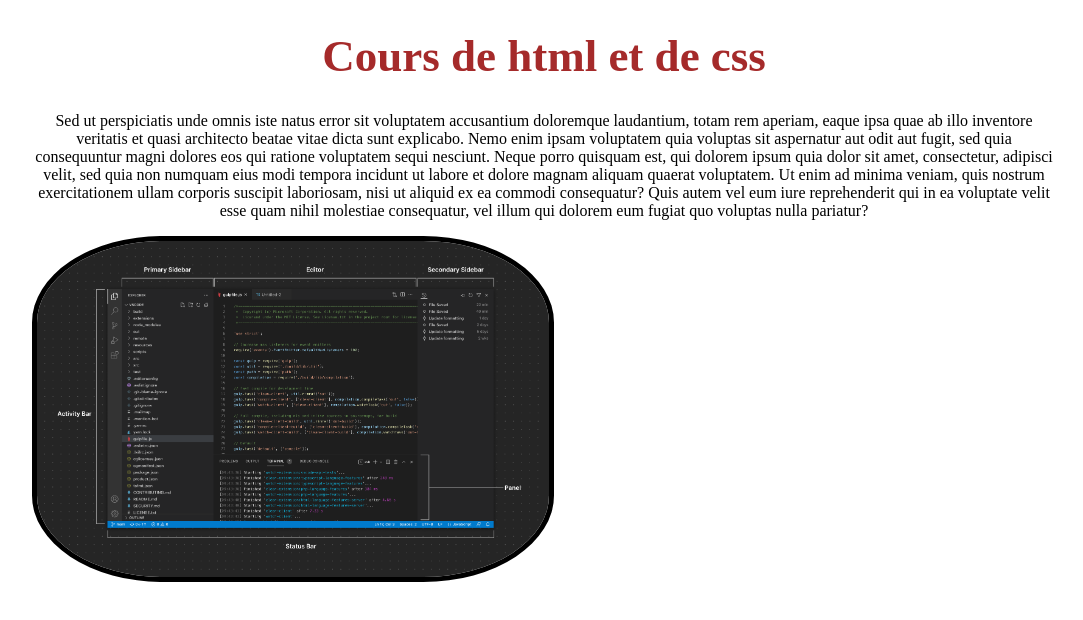
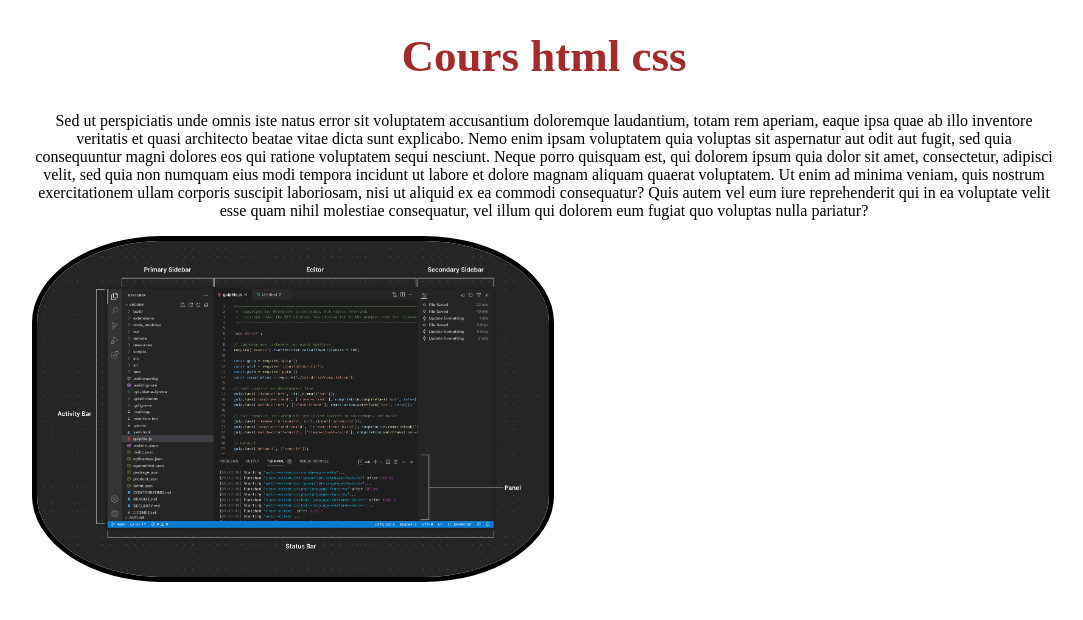
Before and after one commit to maminyaina/cours, a plain HTML site: page index.html in a window 1280 px wide. Shown: the whole page, without its empty margins (96-1179 px from the left). Drawn offline with Linux system fonts and the light colour scheme.

Commit message:
Update index.html

```diff
--- a/index.html
+++ b/index.html
@@ -7,7 +7,7 @@
     <link rel="stylesheet" href="style.css">
 </head>
 <body>
-    <h1>Cours de html et de css</h1>
+    <h1>Cours html css</h1>
     <p>Sed ut perspiciatis unde omnis iste natus error sit voluptatem accusantium doloremque laudantium, totam rem aperiam, eaque ipsa quae ab illo inventore veritatis et quasi architecto beatae vitae dicta sunt explicabo. Nemo enim ipsam voluptatem quia voluptas sit aspernatur aut odit aut fugit, sed quia consequuntur magni dolores eos qui ratione voluptatem sequi nesciunt. Neque porro quisquam est, qui dolorem ipsum quia dolor sit amet, consectetur, adipisci velit, sed quia non numquam eius modi tempora incidunt ut labore et dolore magnam aliquam quaerat voluptatem. Ut enim ad minima veniam, quis nostrum exercitationem ullam corporis suscipit laboriosam, nisi ut aliquid ex ea commodi consequatur? Quis autem vel eum iure reprehenderit qui in ea voluptate velit esse quam nihil molestiae consequatur, vel illum qui dolorem eum fugiat quo voluptas nulla pariatur?</p>
     <img class="image" src="img/vscode interface.png" alt="vscode">
 </body>
```
